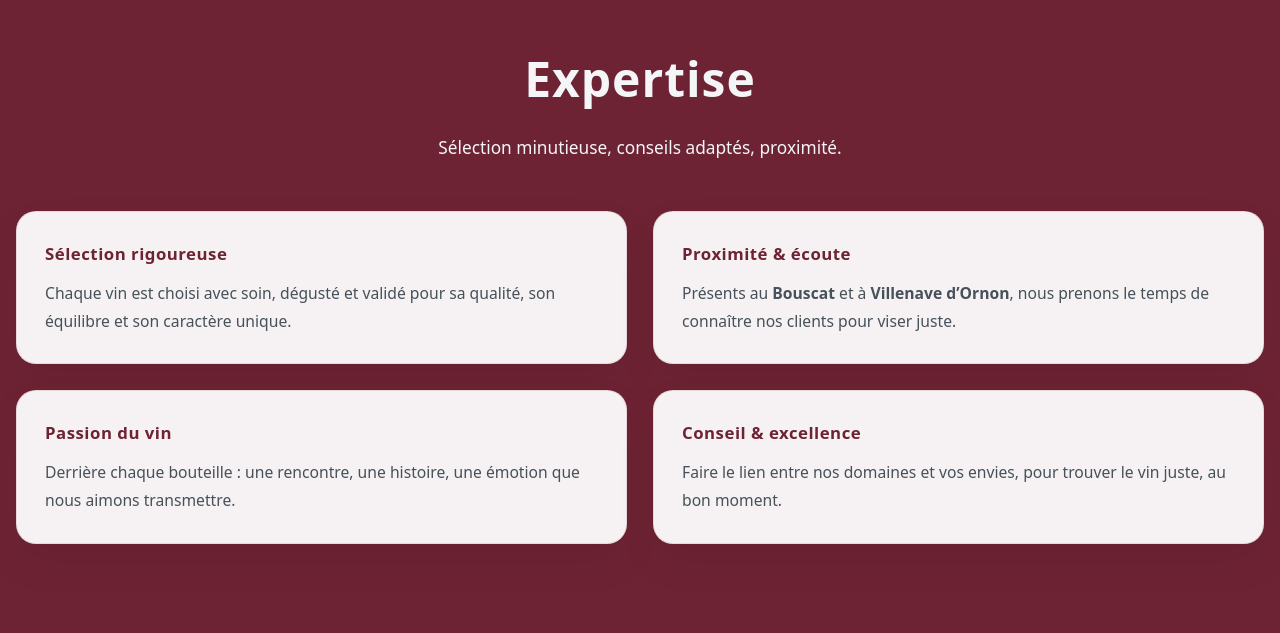
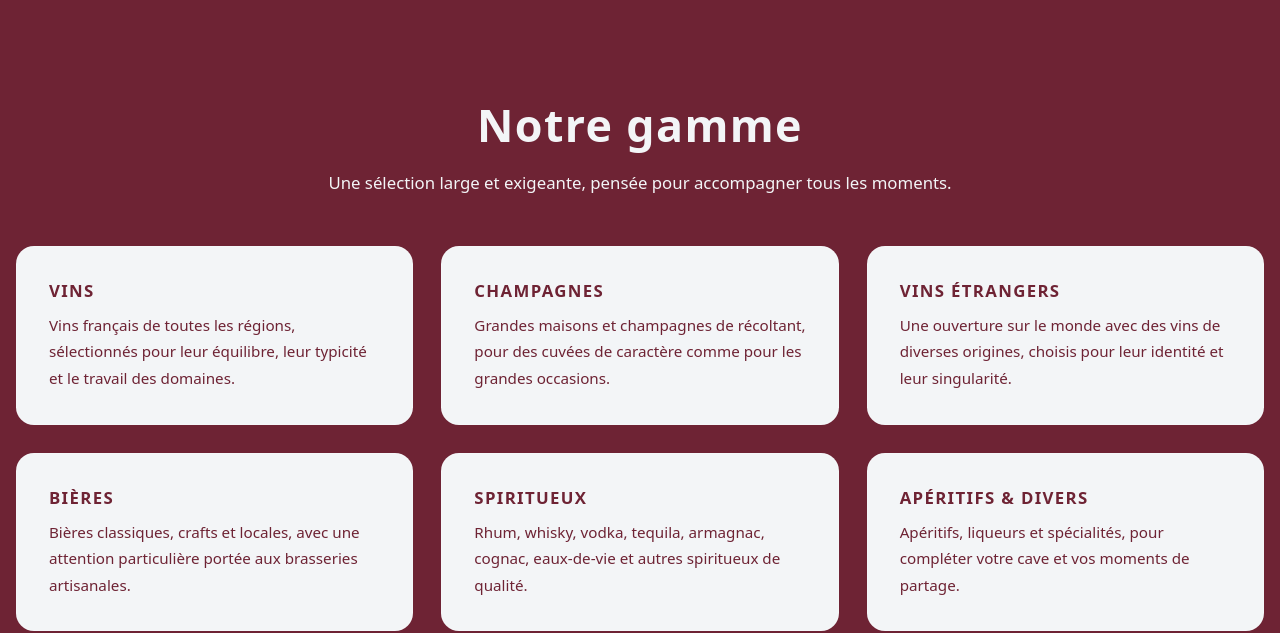
Before and after one commit to Johan11683/La-Cave-De-Pascal, a Next.js app: page / in a window 1280 px wide. Shown: the part 3911-4544 px from the top of the page. Built offline with nearby package versions, Linux system fonts and the light colour scheme.

Commit message:
ajout d'une section Gamme

```diff
--- a/package.json
+++ b/package.json
@@ -9,7 +9,7 @@
     "lint": "eslint"
   },
   "dependencies": {
-    "next": "16.0.10",
+    "next": "^16.1.1",
     "nodemailer": "^7.0.10",
     "react": "19.2.0",
     "react-dom": "19.2.0",
@@ -20,6 +20,7 @@
     "@types/nodemailer": "^7.0.3",
     "@types/react": "^19",
     "@types/react-dom": "^19",
+    "baseline-browser-mapping": "^2.9.11",
     "eslint": "^9",
     "eslint-config-next": "16.0.1",
     "typescript": "^5"
--- a/src/app/page.tsx
+++ b/src/app/page.tsx
@@ -5,6 +5,7 @@ import About from '@/components/About/About';
 import Contact from '@/components/Contact/Contact';
 import WhyUs from '@/components/WhyUs/WhyUs';
 import Services from '@/components/Services/Services';
+import Products from '@/components/Products/Products';
 
 
 
@@ -16,6 +17,7 @@ export default function HomePage() {
         <Hero />
         <About />
         <Services />
+        <Products />
         <WhyUs />
         <Contact />
       </main>
--- /dev/null
+++ b/src/components/Products/Products.module.scss
@@ -0,0 +1,98 @@
+@use '../../styles/mixins' as *;
+@use '../../styles/variables' as v;
+
+.products {
+  background: v.$page-bg; /* bordeaux */
+  color: v.$page-bg;
+  padding: clamp(90px, 10vw, 150px) 0;
+
+  scroll-margin-top: var(--header-height);
+}
+
+.inner {
+  @include container;
+}
+
+.header {
+  text-align: center;
+  max-width: 820px;
+  margin: 0 auto 48px;
+
+  display: grid;
+  gap: 14px;
+}
+
+.title {
+  color: v.$accent;
+  margin: 0;
+  font-size: clamp(2.1rem, 4vw, 2.8rem);
+  font-weight: 650;
+  letter-spacing: 0.03em;
+}
+
+.subtitle {
+  margin: 0;
+  color: v.$accent;
+  line-height: 1.7;
+  font-size: clamp(0.95rem, 1.4vw, 1.05rem);
+}
+
+/* ===== Grille ===== */
+.grid {
+  display: grid;
+  grid-template-columns: repeat(3, 1fr);
+  gap: clamp(18px, 2.6vw, 28px);
+
+  @include lg-down {
+    grid-template-columns: repeat(2, 1fr);
+  }
+
+  @include sm2-down {
+    grid-template-columns: 1fr;
+  }
+}
+
+/* ===== Items ===== */
+.item {
+  padding: clamp(22px, 2.6vw, 32px);
+  border-radius: 18px;
+
+  background: v.$accent;
+  border: 1px solid rgba(255, 255, 255, 0.18);
+
+  display: grid;
+  gap: 10px;
+
+  transition: background 0.25s ease, transform 0.25s ease;
+}
+
+.item:hover {
+  background: rgba(255, 255, 255, 0.8);
+  transform: translateY(-2px);
+}
+
+.item h3 {
+  margin: 0;
+  font-size: 1.05rem;
+  font-weight: 650;
+  letter-spacing: 0.08em;
+  text-transform: uppercase;
+}
+
+.item p {
+  margin: 0;
+  line-height: 1.75;
+  font-size: 0.95rem;
+  color: v.$page-bg;
+}
+
+/* ===== Responsive ajustements ===== */
+@include md2-down {
+  .header {
+    margin-bottom: 36px;
+  }
+
+  .item {
+    padding: 22px;
+  }
+}
--- /dev/null
+++ b/src/components/Products/Products.tsx
@@ -0,0 +1,68 @@
+import s from './Products.module.scss';
+
+export default function Products() {
+  return (
+    <section className={s.products} id="products" aria-labelledby="products-title">
+      <div className={s.inner}>
+        <header className={s.header}>
+          <h2 id="products-title" className={s.title}>
+            Notre gamme
+          </h2>
+          <p className={s.subtitle}>
+            Une sélection large et exigeante, pensée pour accompagner tous les moments.
+          </p>
+        </header>
+
+        <div className={s.grid}>
+          <article className={s.item}>
+            <h3>Vins</h3>
+            <p>
+              Vins français de toutes les régions, sélectionnés pour leur équilibre,
+              leur typicité et le travail des domaines.
+            </p>
+          </article>
+
+          <article className={s.item}>
+            <h3>Champagnes</h3>
+            <p>
+              Grandes maisons et champagnes de récoltant,
+              pour des cuvées de caractère comme pour les grandes occasions.
+            </p>
+          </article>
+
+          <article className={s.item}>
+            <h3>Vins étrangers</h3>
+            <p>
+              Une ouverture sur le monde avec des vins de diverses origines,
+              choisis pour leur identité et leur singularité.
+            </p>
+          </article>
+
+          <article className={s.item}>
+            <h3>Bières</h3>
+            <p>
+              Bières classiques, crafts et locales,
+              avec une attention particulière portée aux brasseries artisanales.
+            </p>
+          </article>
+
+          <article className={s.item}>
+            <h3>Spiritueux</h3>
+            <p>
+              Rhum, whisky, vodka, tequila, armagnac, cognac,
+              eaux-de-vie et autres spiritueux de qualité.
+            </p>
+          </article>
+
+          <article className={s.item}>
+            <h3>Apéritifs & divers</h3>
+            <p>
+              Apéritifs, liqueurs et spécialités,
+              pour compléter votre cave et vos moments de partage.
+            </p>
+          </article>
+        </div>
+      </div>
+    </section>
+  );
+}
--- a/src/components/WhyUs/WhyUs.module.scss
+++ b/src/components/WhyUs/WhyUs.module.scss
@@ -66,7 +66,7 @@
 }
 
 .card:hover {
-  transform: translateY(-4px);
+  transform: translateY(-2px);
   box-shadow: 0 28px 70px rgba(0, 0, 0, 0.10);
 }
 
```
Also changed, not shown: 1 other file (tests, documents, lock files or other folders).
